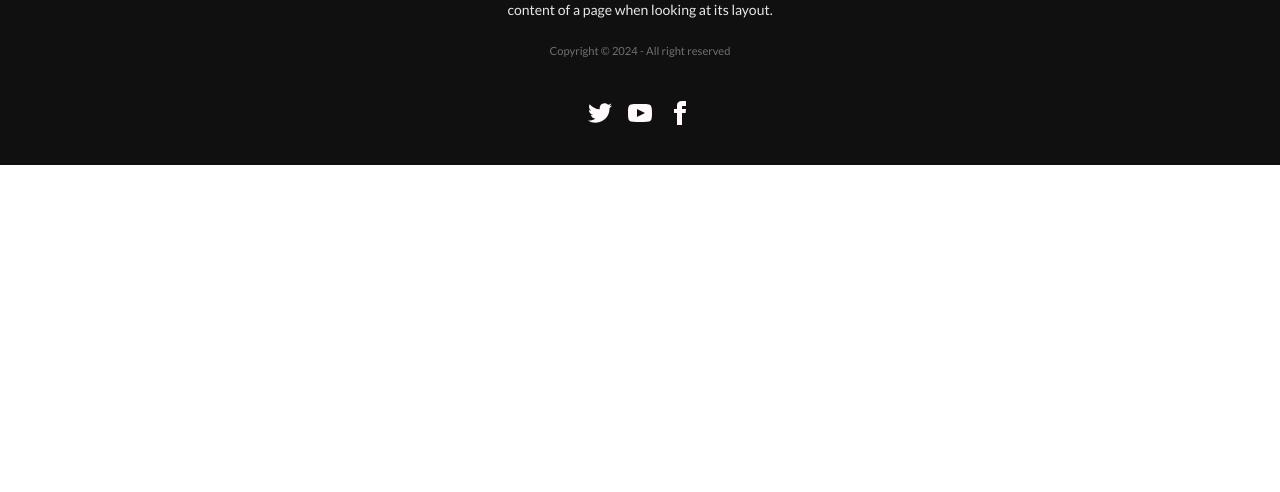
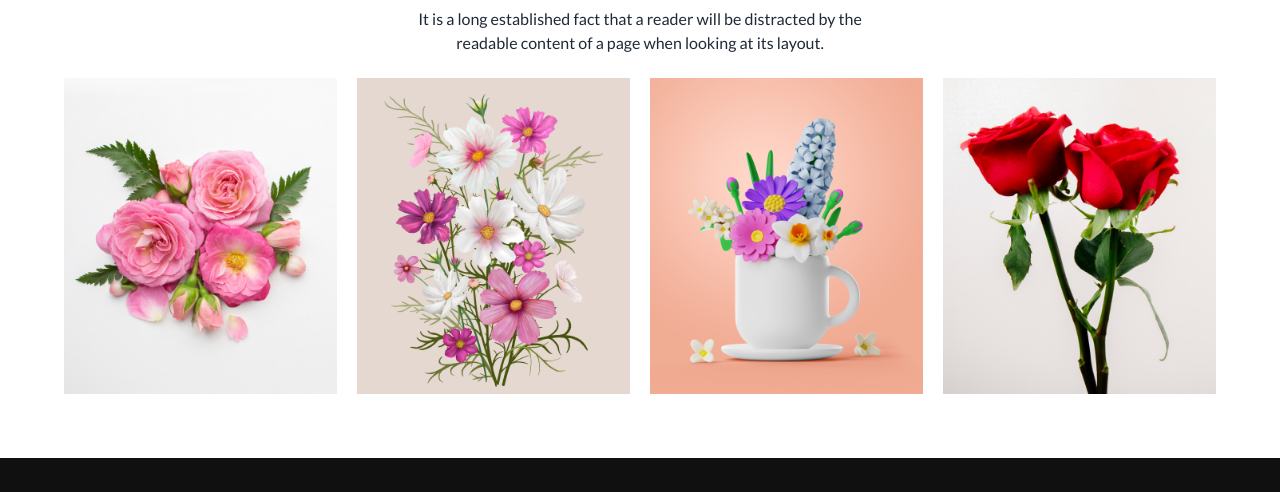
Before and after one commit to Selina-Khatun/flowers-shop, a website: page index.html in a window 1280 px wide. Shown: the part 669-1161 px from the top of the page. Before the commit the page ends 834 px from the top, so only its background shows below. Drawn offline with nearby package versions, Linux system fonts and the light colour scheme.

Commit message:
added instagram section

```diff
--- a/index.html
+++ b/index.html
@@ -42,7 +42,21 @@
             </div>
         </section>
     </header>
-    <main></main>
+    <main class="max-w-7xl mx-auto">
+        <!-- Instagram starts from here -->
+        <section class="text-center m-[5%]">
+            <h3 class="text-[#272727] font-extrabold text-3xl">Instagram</h3>
+            <p class="p-[2%] max-w-lg mx-auto">It is a long established fact that a reader will be distracted by the readable content of a page when
+                looking at its layout.</p>
+            <div class="grid grid-cols-1 gap-5 md:grid-cols-2 lg:grid-cols-4">
+                <img src="./Flower Asset/Flower 01.png" alt="">
+                <img src="./Flower Asset/Rectangle 4.png" alt="">
+                <img src="./Flower Asset/Rectangle 5.png" alt="">
+                <img src="./Flower Asset/Rectangle 6.png" alt="">
+
+            </div>
+        </section>
+    </main>
     <!-- footer section starts from here -->
     <footer class="footer footer-center p-10 bg-[#111010] ">
         <aside>
```
